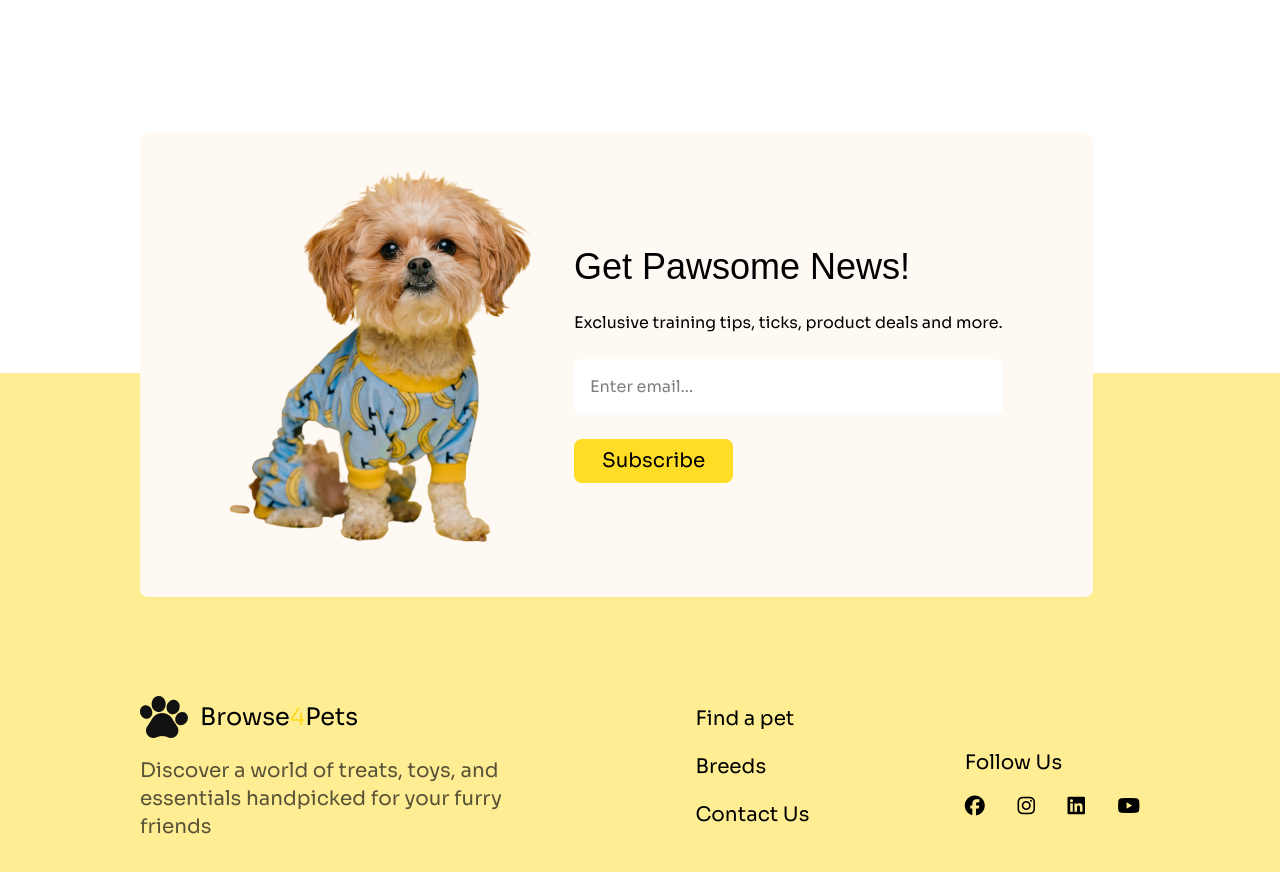
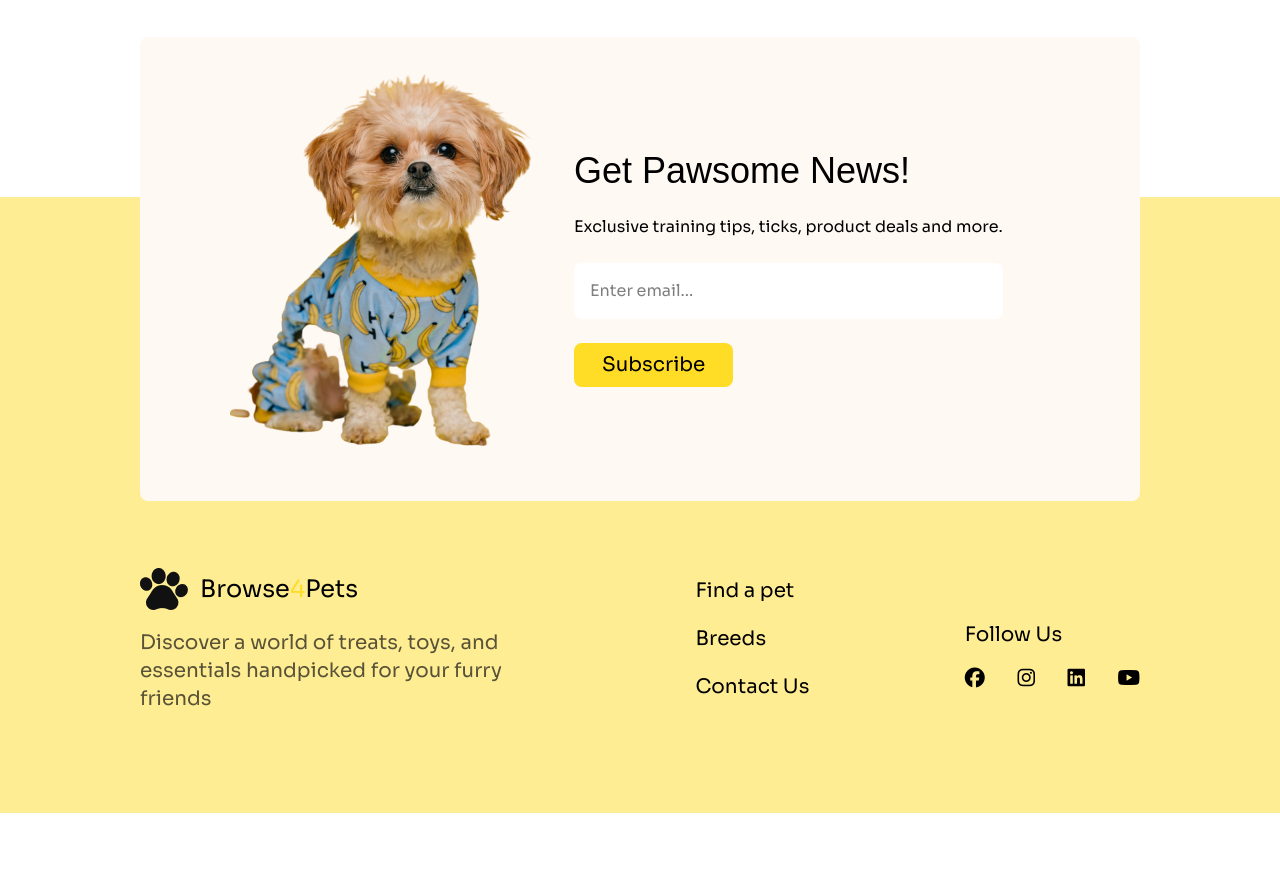
Before and after one commit to muhammad-tamim/web_project_9, a plain HTML site: page index.html in a window 1280 px wide. Shown: the part 2680-3552 px from the top of the page. After the commit the page ends 3493 px from the top, so only its background shows below. Drawn offline with nearby package versions, Linux system fonts and the light colour scheme; a web font is replaced by a local one.

Commit message:
fix(footer): make news sction get pull width on xl or larger screens

```diff
--- a/index.html
+++ b/index.html
@@ -290,7 +290,7 @@
         <!-- end trending product section -->
 
         <!-- price section -->
-        <section class="px-4 md:px-8 xl:px-[140px] py-14 xl:py-36 ">
+        <section class="mb-52 xl:mb-36 px-4 md:px-8 xl:px-[140px] py-14 xl:py-36 ">
             <h1 class="text-2xl xl:text-4xl font-adlam pb-8 xl:pb-12">Everyday low Price</h1>
             <div class="space-y-6 lg:space-y-0 lg:grid grid-cols-12 gap-6">
                 <div
@@ -324,16 +324,18 @@
         <!-- end price section -->
 
     </main>
-    <footer class="relative mt-80">
+    <footer class="relative bg-[#FFDC26]/50 pt-[450px] sm:pt-36 md:pt-52">
         <!-- news section -->
-        <section
-            class="absolute -top-96 sm:-top-60  md:-top-68 xl:-top-96 mx-4 md:px-8 xl:mx-[140px] my-14 xl:my-36 bg-[#FFF9F4] rounded-lg py-8 px-3 lg:py-9 lg:px-[90px] flex flex-col items-center gap-8 2xl:gap-28 sm:flex-row">
+        <section class="absolute -top-40 w-full px-4 md:px-8 xl:px-[140px]">
+            <div
+                class="bg-[#FFF9F4] rounded-lg py-8 px-3 lg:py-9 lg:px-[90px] flex flex-col items-center gap-8 2xl:gap-28 sm:flex-row">
                 <div class="">
                     <img class="" src="assets/images/cute-pet-mid.png" alt="">
                 </div>
                 <div class="space-y-4 md:space-y-6 ">
                     <h2 class="font-adlam text-xl text-center md:text-left md:text-4xl">Get Pawsome News!</h2>
-                <p class="text-base text-center md:text-left">Exclusive training tips, ticks, product deals and more.
+                    <p class="text-base text-center md:text-left">Exclusive training tips, ticks, product deals and
+                        more.
                     </p>
                     <div>
                         <input class="bg-white rounded-md px-2 py-3 w-full md:rounded-lg md:p-4" type="email"
@@ -343,18 +345,20 @@
                         <button class="cursor-pointer text-xl px-7 py-2 bg-accent rounded-lg ">Subscribe</button>
                     </div>
                 </div>
+            </div>
         </section>
         <!-- end news section -->
 
         <!-- footer -->
         <section
-            class="pt-[420px] sm:pt-[280px] lg:pt-[320px] px-4 md:px-8 xl:px-[140px] pb-14 xl:pb-36 bg-[#FFDC26]/50 space-y-9 text-center md:text-left md:flex justify-between items-center">
+            class="pt-40 pb-16 px-4 md:px-8 xl:px-[140px] space-y-9 text-center md:text-left md:flex justify-between items-center">
             <div class="space-y-4 flex flex-col items-center md:items-start">
                 <div class="flex items-center gap-3">
                     <img src="assets/images/logo-footer.png" alt="">
                     <h1 class="text-2xl">Browse<span class="text-accent">4</span>Pets</h1>
                 </div>
-                <p class="text-base text-[#111111]/70 md:w-[300px] xl:w-[400px] xl:text-xl">Discover a world of treats,
+                <p class="text-base text-[#111111]/70 md:w-[300px] xl:w-[400px] xl:text-xl">Discover a world of
+                    treats,
                     toys, and
                     essentials
                     handpicked for
```
Lines whose indentation alone changed are shown as unchanged.
